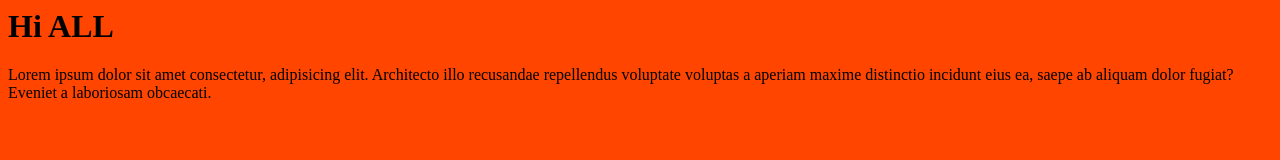
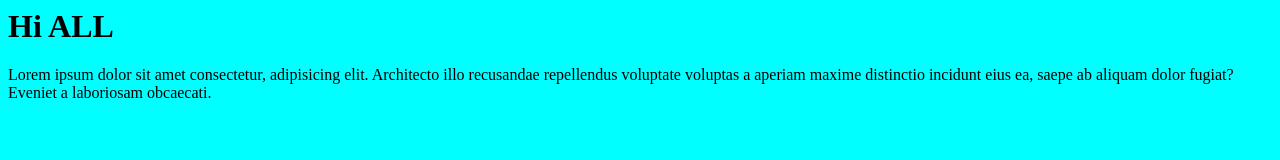
Before and after one commit to kobpeapoo/git-workshop, a plain HTML site: page Index.html in a window 1280 px wide. Drawn offline with Linux system fonts and the light colour scheme.

Commit message:
Edit background color

```diff
--- a/Index.html
+++ b/Index.html
@@ -6,7 +6,7 @@
   <title>Document</title>
   <link href="CSS/style.css" rel="stlesheet" >
 </head>
-<body style="background-color: orangered;">
+<body style="background-color: aqua;">
  <h1>Hi ALL</h1>
  <p>Lorem ipsum dolor sit amet consectetur, adipisicing elit. Architecto illo recusandae repellendus
    voluptate voluptas a aperiam maxime distinctio incidunt eius ea, saepe ab aliquam dolor fugiat? Eveniet a laboriosam obcaecati.</p>
```
